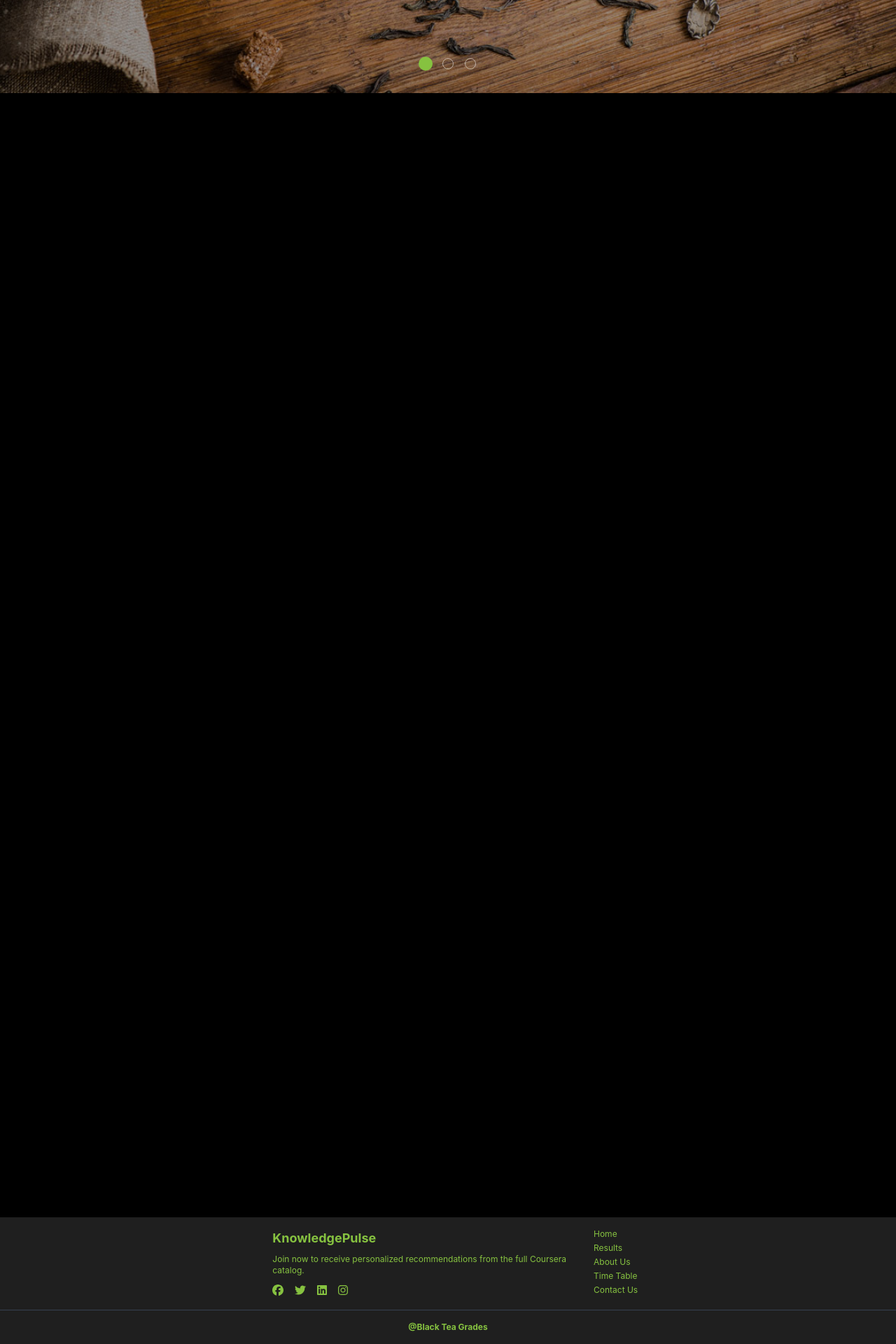
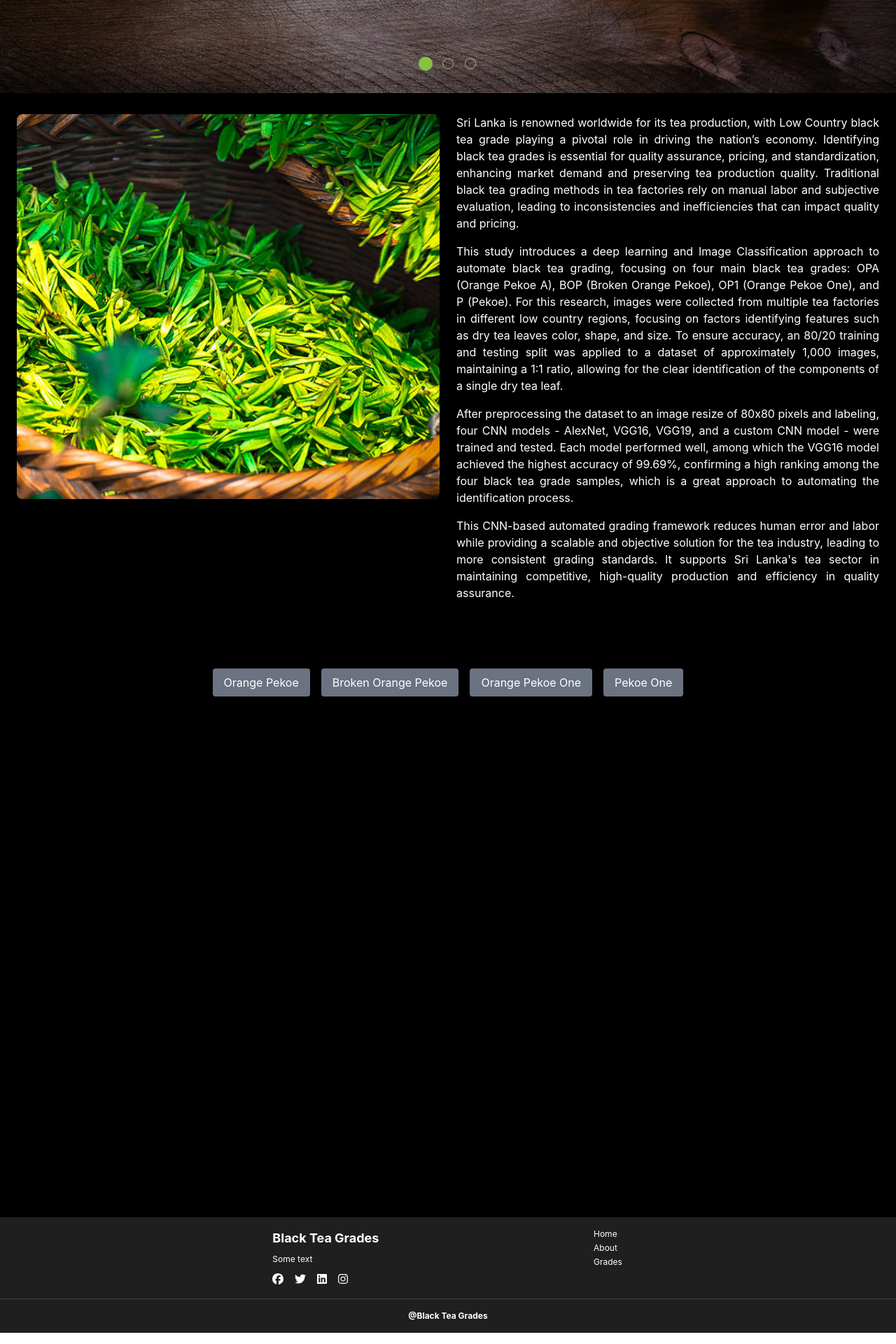
Before and after one commit to Irudaka-Ivantha/BTG-Identifier, a React (Create React App) app: page / in a window 1280 px wide. Shown: the part 667-2587 px from the top of the page at 70% size. Built offline with nearby package versions, Linux system fonts and the light colour scheme.

Commit message:
created the home page

```diff
--- a/src/components/about/about.jsx
+++ b/src/components/about/about.jsx
@@ -1,16 +1,56 @@
 import React from "react";
-import NavBar from '../../components/home/navBar';
-
+import tea from "../../assets/tea.jpg";
 
 const About = () => {
   return (
-    <div className="flex flex-col min-h-screen bg-black text-white">
-         <NavBar />
+    <div className="flex flex-col min-h-screen bg-black text-white p-6">
+      <div className="flex flex-row items-start gap-6">
+        {/* Left Side - Image */}
+        <div className="flex-1">
+          <img
+            src={tea}
+            alt="Tea Leaves"
+            className="object-cover w-full h-screen md:h-[550px] rounded-lg"
+          />
         </div>
 
-
-
- )
+        {/* Right Side - Text */}
+        <div className="flex-1">
+          <p className="text-justify">
+            Sri Lanka is renowned worldwide for its tea production, with Low Country black tea grade
+            playing a pivotal role in driving the nation’s economy. Identifying black tea grades is
+            essential for quality assurance, pricing, and standardization, enhancing market demand
+            and preserving tea production quality. Traditional black tea grading methods in tea
+            factories rely on manual labor and subjective evaluation, leading to inconsistencies and
+            inefficiencies that can impact quality and pricing.
+          </p>
+          <p className="text-justify mt-4">
+            This study introduces a deep learning and Image Classification approach to automate
+            black tea grading, focusing on four main black tea grades: OPA (Orange Pekoe A), BOP
+            (Broken Orange Pekoe), OP1 (Orange Pekoe One), and P (Pekoe). For this research, images
+            were collected from multiple tea factories in different low country regions, focusing on
+            factors identifying features such as dry tea leaves color, shape, and size. To ensure
+            accuracy, an 80/20 training and testing split was applied to a dataset of approximately
+            1,000 images, maintaining a 1:1 ratio, allowing for the clear identification of the
+            components of a single dry tea leaf.
+          </p>
+          <p className="text-justify mt-4">
+            After preprocessing the dataset to an image resize of 80x80 pixels and labeling, four
+            CNN models - AlexNet, VGG16, VGG19, and a custom CNN model - were trained and tested.
+            Each model performed well, among which the VGG16 model achieved the highest accuracy of
+            99.69%, confirming a high ranking among the four black tea grade samples, which is a
+            great approach to automating the identification process.
+          </p>
+          <p className="text-justify mt-4">
+            This CNN-based automated grading framework reduces human error and labor while providing
+            a scalable and objective solution for the tea industry, leading to more consistent
+            grading standards. It supports Sri Lanka's tea sector in maintaining competitive,
+            high-quality production and efficiency in quality assurance.
+          </p>
+        </div>
+      </div>
+    </div>
+  );
 };
 
 export default About;
--- a/src/components/grades/grades.jsx
+++ b/src/components/grades/grades.jsx
@@ -1,16 +1,68 @@
-import React from "react";
+import React, { useState } from "react";
 import NavBar from '../../components/home/navBar';
 
+const Grades = () => {
+  const [selectedToggle, setSelectedToggle] = useState(null);
 
-const Grades = () => {
+  const content = [
+    {
+      name: "Orange Pekoe",
+      text: "This is the content for Grade A.",
+      imageUrl: "/path/to/image1.jpg",
+    },
+    {
+      name: "Broken Orange Pekoe",
+      text: "This is the content for Grade B.",
+      imageUrl: "/path/to/image2.jpg",
+    },
+    {
+      name: "Orange Pekoe One",
+      text: "This is the content for Grade C.",
+      imageUrl: "/path/to/image3.jpg",
+    },
+    {
+      name: "Pekoe One",
+      text: "This is the content for Grade D.",
+      imageUrl: "/path/to/image4.jpg",
+    },
+  ];
+
   return (
     <div className="flex flex-col min-h-screen bg-black text-white">
-         <NavBar />
+      <NavBar />
+
+      {/* Toggle Buttons */}
+      <div className="flex justify-center mt-4 space-x-4">
+        {content.map((item, index) => (
+          <button
+            key={index}
+            onClick={() => setSelectedToggle(index)}
+            className={`px-4 py-2 rounded ${
+              selectedToggle === index ? "bg-[#86C240]" : "bg-gray-500"
+            }`}
+          >
+            {item.name}
+          </button>
+        ))}
+      </div>
+
+      {/* Content Section */}
+      {selectedToggle !== null && (
+        <div className="flex mt-8 space-x-4">
+          <div className="flex-1 p-4">
+            <p>{content[selectedToggle].text}</p>
+          </div>
+          <div className="flex-1 p-4">
+            <img
+              src={content[selectedToggle].imageUrl}
+              alt={content[selectedToggle].name}
+              className="w-full h-auto"
+            />
+          </div>
         </div>
-
-
-
- )
+      )}
+    </div>
+  );
 };
 
 export default Grades;
--- a/src/components/home/home.jsx
+++ b/src/components/home/home.jsx
@@ -15,6 +15,7 @@ import { FontAwesomeIcon } from '@fortawesome/react-fontawesome';
 import { faFacebook, faTwitter, faLinkedin, faInstagram } from '@fortawesome/free-brands-svg-icons';
 import { faWhatsapp } from '@fortawesome/free-brands-svg-icons'; // For WhatsApp
 import { faPhoneAlt } from '@fortawesome/free-solid-svg-icons'; // For phone
+import Logo from '../../assets/tea.jpg';
 
 import Navbar from './navBar';
 
@@ -25,10 +26,18 @@ const Home = () => {
   const sliderRef = useRef(null);
   const [activeSection, setActiveSection] = useState('home');
   const homeRef = useRef(null);
+  const [loading, setLoading] = useState(true); // Loading state
+
 
   const sections = [
     { id: 'main-banner', ref: homeRef }
   ];
+
+  useEffect(() => {
+    // Set a timeout to simulate page load
+    setTimeout(() => setLoading(false), 2000); // Adjust timing as needed
+}, [location.pathname]);
+
 
   useEffect(() => {
     if (location.pathname === '/') setActiveSection('home');
@@ -72,6 +81,15 @@ const Home = () => {
   };
 
   return (
+    <>
+    {loading ? (
+        <div className="flex items-center justify-center h-screen bg-black">
+          <div className="flex flex-col items-center">
+            <img src={Logo} alt="Logo" className="w-32 h-32 animate-bounce mb-4" /> {/* Bouncing logo */}
+            <p className="text-white text-lg animate-pulse">Loading...</p> {/* Pulsing loading text */}
+          </div>
+        </div>
+      ) : (
     <div className="flex flex-col min-h-screen bg-black">
       <NavBar activeSection={activeSection} />
       <div id="main-banner" className="relative overflow-hidden" ref={homeRef}>
@@ -94,7 +112,7 @@ const Home = () => {
           onClick={handleNavigateToCamera}
           className="bg-white bg-opacity-80 hover:bg-opacity-100 text-black font-bold py-3 px-6 rounded-full"
         >
-          Prediction Grades
+          Predict Grades
         </button>
       </div>
     </div>
@@ -115,7 +133,7 @@ const Home = () => {
                     onClick={handleNavigateToCamera}
                     className="bg-white bg-opacity-80 hover:bg-opacity-100 text-black font-bold py-3 px-6 rounded-full"
                   >
-                    Prediction Grades
+                    Predict Grades
                   </button>
                 </div>
               </div>
@@ -135,7 +153,7 @@ const Home = () => {
                                 onClick={handleNavigateToCamera}
                                 className="bg-[white] bg-opacity-80 hover:bg-opacity-100 text-black font-bold py-3 px-6 rounded-full"
                               >
-                                Prediction Grades
+                                Predict Grades
                               </button>
 
 
@@ -166,13 +184,13 @@ const Home = () => {
       <About />
       <Grades />
       {/* Footer */}
-    <footer className="bg-[#1F1F1F] text-[#86C240] py-4"> {/* Reduced vertical padding */}
+    <footer className="bg-[#1F1F1F] text-[white] py-4"> {/* Reduced vertical padding */}
       <div className="container mx-auto flex justify-center gap-8"> {/* Adjusted gap */}
         {/* Left Section */}
         <div className="w-1/3 lg:ml-[30%]">
-          <h2 className="text-lg font-bold mb-2">KnowledgePulse</h2> {/* Reduced font size */}
+          <h2 className="text-lg font-bold mb-2">Black Tea Grades</h2> {/* Reduced font size */}
           <p className="text-xs"> {/* Reduced text size */}
-            Join now to receive personalized recommendations from the full Coursera catalog.
+            Some text
           </p>
           <div className="flex space-x-4 mt-2"> {/* Reduced margin */}
             {/* Social Media Icons */}
@@ -194,11 +212,9 @@ const Home = () => {
         {/* Middle Section */}
         <div className="w-1/3">
           <ul className="space-y-1 text-xs"> {/* Reduced text size */}
-            <li><a href="#home" className="hover:text-gray-300">Home</a></li>
-            <li><a href="/Results" className="hover:text-gray-300">Results</a></li>
-            <li><a href="#about" className="hover:text-gray-300">About Us</a></li>
-            <li><a href="#TimeTable" className="hover:text-gray-300">Time Table</a></li>
-            <li><a href="#ContactUs" className="hover:text-gray-300">Contact Us</a></li>
+            <li><a href="#home" className="hover:text-[#86C240]">Home</a></li>
+            <li><a href="/Results" className="hover:text-[#86C240]">About</a></li>
+            <li><a href="#about" className="hover:text-[#86C240]">Grades</a></li>
           </ul>
         </div>
       </div>
@@ -210,6 +226,8 @@ const Home = () => {
     </footer>
 
     </div>
+      )}
+      </>
   );
 };
 
```
Also changed, not shown: src/assets/tea.jpg (added).
